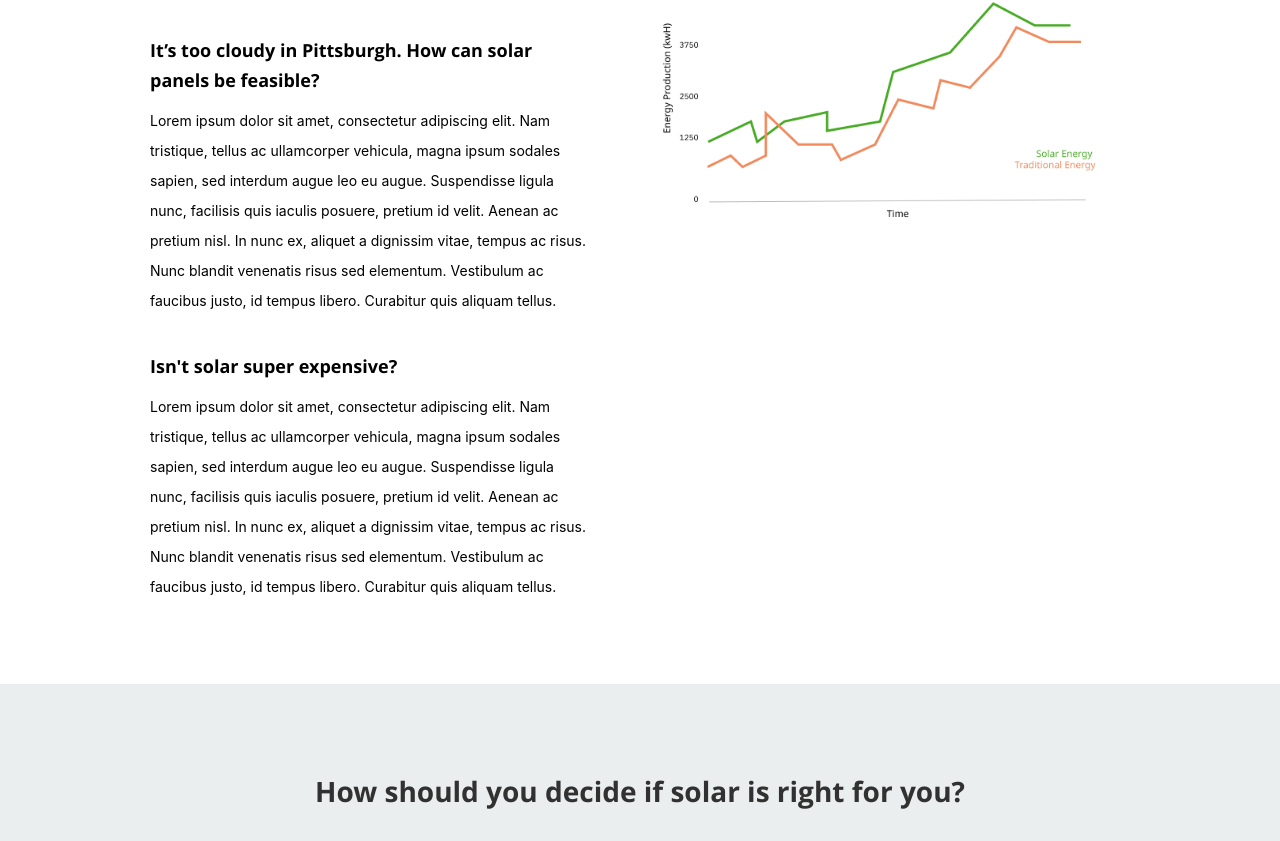
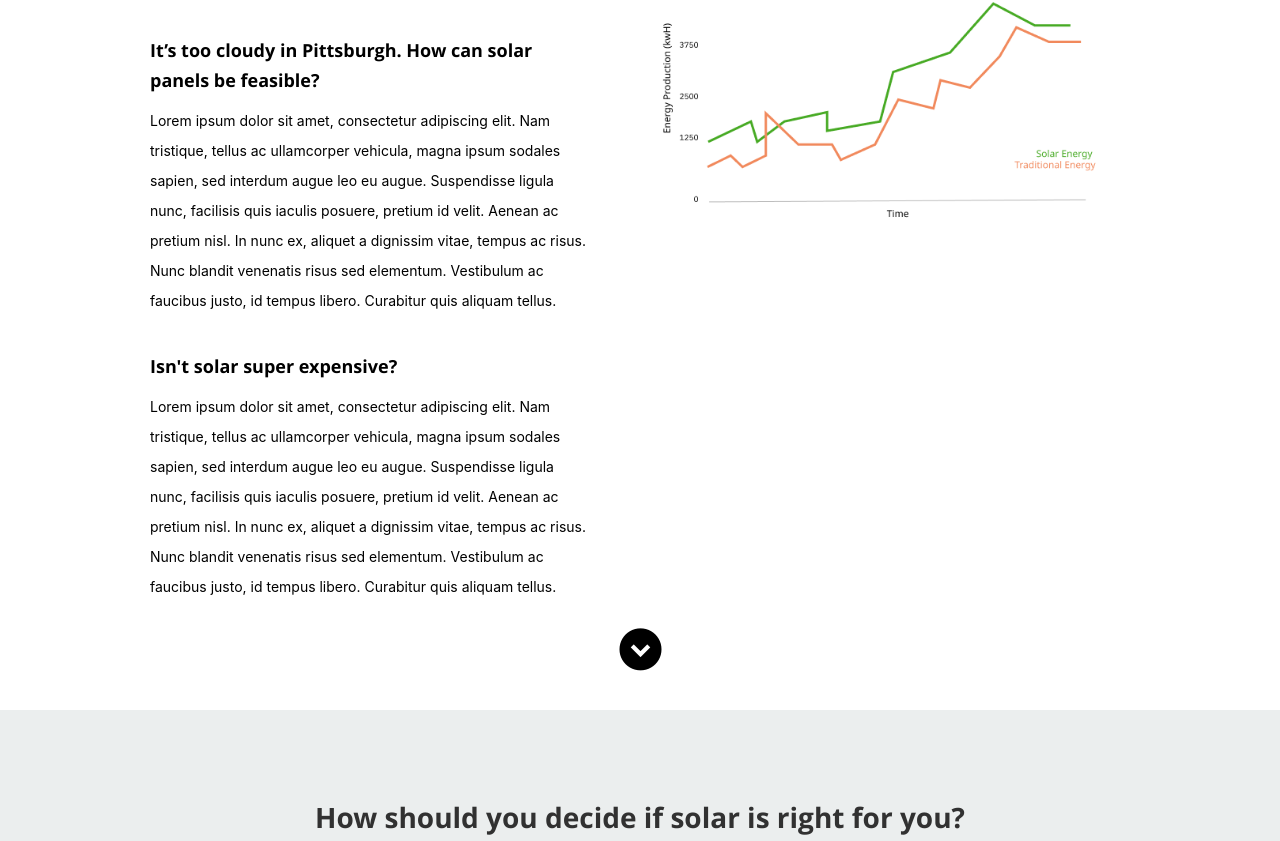
Before and after one commit to alexhongs/solar-dashboard, a React (Create React App) app in the folder client/: page / in a window 1280 px wide. Shown: the part 1580-2421 px from the top of the page. Built offline with nearby package versions, Linux system fonts and the light colour scheme; a web font is replaced by a local one.

Commit message:
Refactor quiz files

```diff
--- a/client/public/css/layout.css
+++ b/client/public/css/layout.css
@@ -271,16 +271,39 @@ body {
    padding-bottom: 25px;
  }
 
+ #about .scrolldown a {
+  position: absolute;
+  left: 50%;
+  margin-left: -29px;
+  color: #000;
+  display: block;
+  height: 42px;
+  width: 42px;
+  font-size: 42px;
+  line-height: 42px;
+  border-radius: 100%;
+
+  -webkit-transition: all 0.3s ease-in-out;
+  -moz-transition: all 0.3s ease-in-out;
+  -o-transition: all 0.3s ease-in-out;
+  transition: all 0.3s ease-in-out;
+}
+#about .scrolldown a:hover {
+  color: #149414;
+}
+
+
+
  /* ------------------------------------------------------------------ */
- /* Solar Fit Section
+ /* Quiz Section
  /* ------------------------------------------------------------------ */
 
- #solarfit {
+ #quiz {
    background: #ebeeee;
    padding-top: 90px;
    padding-bottom: 60px;
  }
- #solarfit h1 {
+ #quiz h1 {
    /* font: 36px/24px "Amatic SC", cursive; */
    text-transform: uppercase;
    letter-spacing: 4px;
@@ -289,11 +312,11 @@ body {
    color: #333333;
  }
 
- /* solarfit Content */
- #solarfit-wrapper .columns {
+ /* quiz Content */
+ #quiz-wrapper .columns {
    margin-bottom: 48px;
  }
- .solarfit-item .item-wrap {
+ .quiz-item .item-wrap {
    background: #fff;
    overflow: hidden;
    position: relative;
@@ -304,13 +327,13 @@ body {
    -ms-transition: all 0.3s ease-in-out;
    transition: all 0.3s ease-in-out;
  }
- .solarfit-item .item-wrap a {
+ .quiz-item .item-wrap a {
    display: block;
    cursor: pointer;
  }
 
  /* overlay */
- .solarfit-item .item-wrap .overlay {
+ .quiz-item .item-wrap .overlay {
    position: absolute;
    left: 0;
    top: 0;
@@ -328,7 +351,7 @@ body {
 
    background: url(../images/overlay-bg.png) repeat;
  }
- .solarfit-item .item-wrap .link-icon {
+ .quiz-item .item-wrap .link-icon {
    display: block;
    color: #fff;
    height: 30px;
@@ -352,29 +375,29 @@ body {
    margin-left: -15px;
    margin-top: -15px;
  }
- .solarfit-item .item-wrap img {
+ .quiz-item .item-wrap img {
    vertical-align: bottom;
  }
- .solarfit-item .solarfit-item-meta {
+ .quiz-item .quiz-item-meta {
    padding: 18px;
  }
- .solarfit-item .solarfit-item-meta h5 {
+ .quiz-item .quiz-item-meta h5 {
    font: 14px/21px "opensans-bold", sans-serif;
    color: #fff;
  }
- .solarfit-item .solarfit-item-meta p {
+ .quiz-item .quiz-item-meta p {
    font: 12px/18px "opensans-light", sans-serif;
    color: #fff;
    margin-bottom: 0;
  }
 
  /* on hover */
- .solarfit-item:hover .overlay {
+ .quiz-item:hover .overlay {
    opacity: 1;
    -moz-opacity: 1;
    filter: alpha(opacity=100);
  }
- .solarfit-item:hover .link-icon {
+ .quiz-item:hover .link-icon {
    opacity: 1;
    -moz-opacity: 1;
    filter: alpha(opacity=100);
--- a/client/public/css/media-queries.css
+++ b/client/public/css/media-queries.css
@@ -252,9 +252,9 @@
    #call-to-action p { font-size: 15px; }
 
 
-   /* solarfit Section
+   /* quiz Section
    /* ----------------------------------------------------------------- */
-   #solarfit-wrapper .columns { margin-bottom: 40px; }
+   #quiz-wrapper .columns { margin-bottom: 40px; }
    .popup-modal {	max-width: 85%; }
 
 
--- a/client/public/index.html
+++ b/client/public/index.html
@@ -3,10 +3,9 @@
 	<head>
 		<meta charset="utf-8" />
 		<link rel="icon" href="%PUBLIC_URL%/favicon.ico" />
-    <meta charset="utf-8" />
 		<meta name="viewport" content="width=device-width, initial-scale=1, shrink-to-fit=no" />
 		<meta name="theme-color" content="#000000" />
-    <meta name="description" content="Web site created using create-react-app" />
+		<meta name="description" content="Web site created using create-react-app" />
 		<link rel="apple-touch-icon" href="%PUBLIC_URL%/logo192.png" />
 		<link rel="manifest" href="%PUBLIC_URL%/manifest.json" />
 		<link rel="shortcut icon" href="%PUBLIC_URL%/logo.jpg" />
--- a/client/src/App.js
+++ b/client/src/App.js
@@ -1,24 +1,24 @@
 import React, { Component } from 'react'
 import Header from './Components/Header'
 import About from './Components/About'
-import FlowChart from './Components/FlowChart'
-import './App.css';
+import Quiz from './Components/Quiz'
+import './App.css'
 
 class App extends Component {
-  constructor (props) {
-    super(props);
-    this.state = { apiResponse: '' };
+  constructor(props) {
+    super(props)
+    this.state = { apiResponse: '' }
   }
 
-  render () {
+  render() {
     return (
-      <div className="App">
+      <div className='App'>
         <Header />
         <About />
-        <FlowChart />
+        <Quiz />
       </div>
     );
   }
 }
 
-export default App;
+export default App
--- a/client/src/Components/About.js
+++ b/client/src/Components/About.js
@@ -68,6 +68,14 @@ class About extends Component {
 
             <img className='solar-facts' src={solarfactgraph} alt='solarfactgraph' />
           </div>
+
+          <div className='twelve columns main-col'>
+            <p className='scrolldown'>
+              <a className='smoothscroll' href='#quiz'>
+                <i className='icon-down-circle' />
+              </a>
+            </p>
+          </div>
         </div>
       </section>
     )
--- a/client/src/Components/Header.js
+++ b/client/src/Components/Header.js
@@ -12,7 +12,7 @@ class Header extends Component {
           <ul id='nav' className='nav'>
             <li className='current'><a className='smoothscroll' href='#home'>Home</a></li>
             <li><a className='smoothscroll' href='#about'>Facts vs. Fiction</a></li>
-            <li><a className='smoothscroll' href='#solarfit'>Is Solar Right for You?</a></li>
+            <li><a className='smoothscroll' href='#quiz'>Is Solar Right for You?</a></li>
             <li><a className='smoothscroll' href='https://solbridgeea.com/'>Visit Solbridge</a></li>
             <li><a className='smoothscroll' id='login-button' href='#auth'>Log In</a></li>
           </ul>
--- a/client/src/Components/FlowChart.js
+++ b/client/src/Components/Quiz.js
@@ -1,17 +1,17 @@
 import React, { Component } from 'react'
 
-class FlowChart extends Component {
-  render () {
+class Quiz extends Component {
+  render() {
     return (
-      <section id='solarfit'>
+      <section id='quiz'>
         <div className='row'>
           <div className='twelve columns main-col'>
             <h2> How should you decide if solar is right for you? </h2>
           </div>
         </div>
       </section>
-    )
+    );
   }
 }
 
-export default FlowChart
+export default Quiz
```
